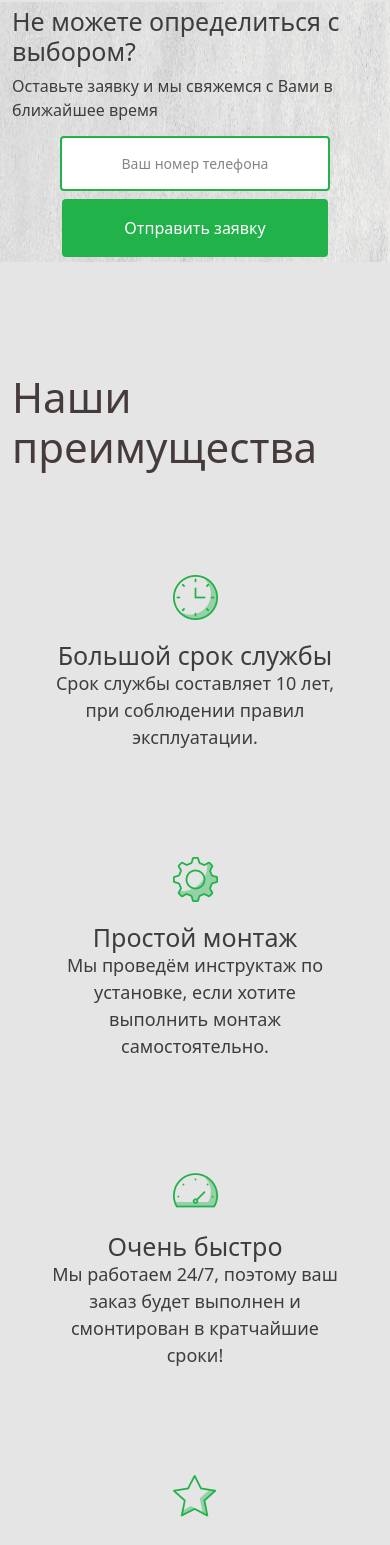
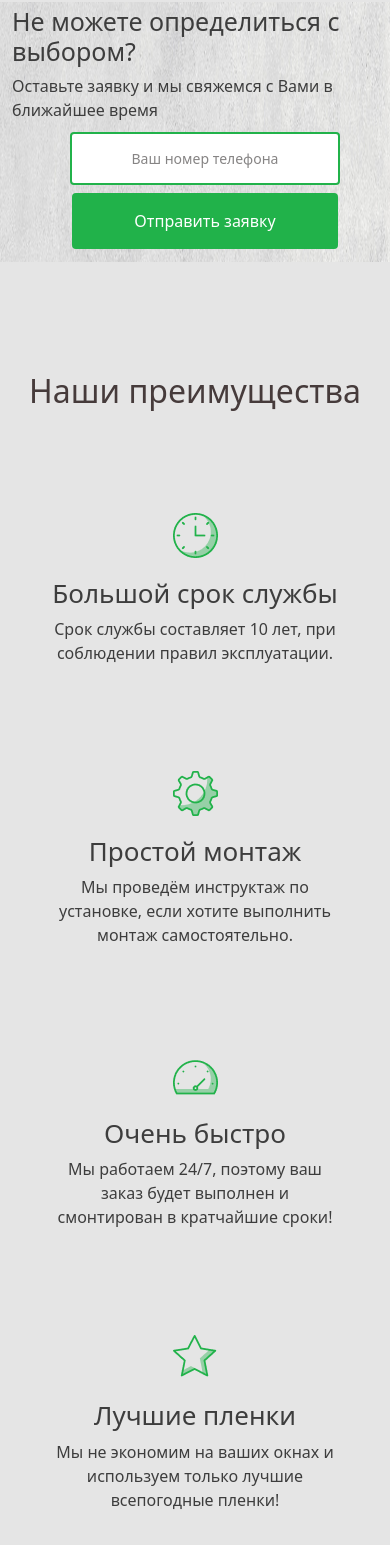
Before and after one commit to RafoBunyatyan/Soft-Windows__Figma, a React (Create React App) app: page / in a window 390 px wide. Shown: the part 2160-3705 px from the top of the page. Built offline with nearby package versions, Linux system fonts and the light colour scheme.

Commit message:
Buy_Windows push Post_Link

```diff
--- a/src/App.js
+++ b/src/App.js
@@ -3,7 +3,6 @@ import "./App.css";
 import NavBar from "./components/NavBar/NavBar";
 import Soft_Windows from "./components/SoftWindows/Soft_Windows";
 import Buy_Windows from "./components/BuyWindows/Buy_Windows";
-import Post_Link from "./components/PostLink/Post_Link";
 import Our_Advantages from "./components/OurAdvantages/Our_Advantages";
 
 function App() {
@@ -12,8 +11,8 @@ function App() {
 			<NavBar />
 			<Soft_Windows />
 			<Buy_Windows />
-			<Post_Link />
 			<Our_Advantages />
+
 		</>
 	);
 };
--- a/src/components/BuyWindows/Buy_Windows.css
+++ b/src/components/BuyWindows/Buy_Windows.css
@@ -1,6 +1,23 @@
 .myContainer_button:hover {
   background-color: #21b24a !important;
   color: #f9f9f9 !important;
+}
+
+.article_numberButton:hover {
+  background-color: #21b24a !important;
+  color: #f9f9f9 !important;
+}
+
+.article_PostButton:hover {
+  background-color: #fff !important;
+  color: #21b24a !important;
+}
+
+@media (max-width: 1280px) {
+  .article_PostButton {
+    padding: 21px 90px !important;
+    margin-top: 0.5rem !important;
+  }
 }
 
 @media (max-width: 1200px) {
@@ -25,3 +42,40 @@
     padding: 17px 10px !important;
   }
 }
+
+@media (max-width: 1000px) {
+  .article_title {
+    font-size: 25px !important;
+  }
+  .article_text {
+    font-size: 1rem !important;
+  }
+}
+
+@media (max-width: 680px) {
+  .article_about,
+  .article_button {
+    flex-direction: column !important;
+  }
+}
+
+@media (max-width: 480px) {
+  .article_PostButton,
+  .article_numberButton {
+    padding: 14px 60px !important;
+  }
+  .article_image {
+    height: 260px !important;
+  }
+  .article_about {
+    margin-top: -260px !important;
+    padding-right: 0 !important;
+  }
+}
+
+@media (max-width: 380px) {
+  .article_title {
+    font-size: 23px !important;
+    margin: 0 !important;
+  }
+}
--- a/src/components/BuyWindows/Buy_Windows.js
+++ b/src/components/BuyWindows/Buy_Windows.js
@@ -1,6 +1,7 @@
 import React from "react";
 import "./Buy_Windows.css";
-import { Button, Container, Col, Row } from "react-bootstrap";
+import Rectangle from '../../assets/images/Rectangle_100.png';
+import { Button, Container, Col, Row, Image } from "react-bootstrap";
 import Icon, { Stack } from '@mdi/react';
 import { mdiCheck } from '@mdi/js';
 
@@ -90,6 +91,23 @@ function Buy_Windows() {
 						</Button>
 					</Col>
 				</Row>
+				<Row style={{ margin: '45px auto', }}>
+					<Image fluid className='article_image' src={Rectangle} alt='Rectangle!' style={{ height: '245px', padding: '0', }} />
+					<Col className='article_about' style={{ marginTop: '-245px', display: 'flex', }}>
+						<Col style={{ display: 'flex', alignContent: 'center', justifyContent: 'center', flexFlow: 'column wrap', }}>
+							<h3 className='article_title' style={{ fontSize: '33px', }}>Не можете определиться с выбором?</h3>
+							<p className='article_text' style={{ fontSize: '18px', marginBottom: '0.3rem', }}>Оставьте заявку и мы свяжемся с Вами в ближайшее время</p>
+						</Col>
+						<Col className='article_button' style={{ display: 'flex', alignItems: 'center', flexWrap: 'wrap', alignContent: 'center', paddingLeft: '0.5rem', }}>
+							<Button className='article_numberButton' style={{ border: "2px solid #21b24a", color: '#868484', backgroundColor: '#fff', padding: '22px 86px', fontSize: "14px", }}>
+								Ваш номер телефона
+							</Button>
+							<Button className='article_PostButton' style={{ border: "2px solid #21b24a", color: '#fff', backgroundColor: '#21B24A', padding: '21px 83px', }}>
+								Отправить заявку
+							</Button>
+						</Col>
+					</Col>
+				</Row>
 			</Container>
 		</>
 	);
--- a/src/components/OurAdvantages/Our_Advantages.css
+++ b/src/components/OurAdvantages/Our_Advantages.css
@@ -8,7 +8,7 @@
   margin: 15px !important;
 }
 
-.article_Our_Advantages {
+.article_our {
   font-size: 18px !important;
   text-align: center !important;
   max-width: 293px !important;
@@ -17,3 +17,15 @@
 
 @media (max-width: 1200px) {
 }
+
+@media (max-width: 600px) {
+  .article_ourTitle {
+    font-size: 32px !important;
+  }
+  .article_ourSub_Title {
+    font-size: 26px !important;
+  }
+  .article_our {
+    font-size: 1rem !important;
+  }
+}
--- a/src/components/OurAdvantages/Our_Advantages.js
+++ b/src/components/OurAdvantages/Our_Advantages.js
@@ -13,41 +13,41 @@ function Our_Advantages() {
 		<>
 			<Container fluid className='' style={{ margin: '110px auto', padding: '0', }}>
 				<Row className='' style={{ maxWidth: '1352px', margin: '0 auto', }}>
-					<h2 className='' style={{ fontSize: '42px', color: '#463B3B', display: 'flex', color: 'rgb(70, 59, 59)', alignItems: 'center', justifyContent: 'center', flexDirection: 'column', marginBottom: '3.1rem', }}>
+					<h2 className='article_ourTitle' style={{ fontSize: '42px', color: '#463B3B', display: 'flex', color: 'rgb(70, 59, 59)', alignItems: 'center', justifyContent: 'center', flexDirection: 'column', marginBottom: '3.1rem', }}>
 						Наши преимущества
 					</h2>
 					<Col lg={12} className='' style={{ display: 'flex', flexWrap: 'wrap', padding: '0', justifyContent: 'center', }}>
 						<Col md={4} className='article_container'>
 							<Image fluid className='' src={Frame} alt='Frame!' style={{ margin: '38px 0px 20px', }} />
-							<h4 className='' style={{ fontSize: '25px', margin: '0 auto', }}>Большой срок службы</h4>
-							<p className='article_Our_Advantages'>Срок службы составляет 10 лет, при соблюдении правил эксплуатации.</p>
+							<h4 className='article_ourSub_Title' style={{ fontSize: '25px', marginBottom: '0.5rem', }}>Большой срок службы</h4>
+							<p className='article_our'>Срок службы составляет 10 лет, при соблюдении правил эксплуатации.</p>
 						</Col>
 						<Col md={4} className='article_container'>
 							<Image fluid className='' src={Frame1} alt='Frame1!' style={{ margin: '38px 0px 20px', }} />
-							<h4 className='' style={{ fontSize: '25px', margin: '0 auto', }}>Простой монтаж</h4>
-							<p className='article_Our_Advantages'>Мы проведём инструктаж по установке, если хотите выполнить монтаж самостоятельно.</p>
+							<h4 className='article_ourSub_Title' style={{ fontSize: '25px', marginBottom: '0.5rem', }}>Простой монтаж</h4>
+							<p className='article_our'>Мы проведём инструктаж по установке, если хотите выполнить монтаж самостоятельно.</p>
 						</Col>
 						<Col md={4} className='article_container'>
 							<Image fluid className='' src={Frame2} alt='Frame2!' style={{ margin: '38px 0px 20px', }} />
-							<h4 className='' style={{ fontSize: '25px', margin: '0 auto', }}>Очень быстро</h4>
-							<p className='article_Our_Advantages'>Мы работаем 24/7, поэтому ваш заказ будет выполнен и смонтирован в кратчайшие сроки!</p>
+							<h4 className='article_ourSub_Title' style={{ fontSize: '25px', marginBottom: '0.5rem', }}>Очень быстро</h4>
+							<p className='article_our'>Мы работаем 24/7, поэтому ваш заказ будет выполнен и смонтирован в кратчайшие сроки!</p>
 						</Col>
 					</Col>
 					<Col lg={12} className='' style={{ display: 'flex', flexWrap: 'wrap', padding: '0', justifyContent: 'center', }}>
 						<Col md={4} className='article_container'>
 							<Image fluid className='' src={Frame3} alt='Frame3!' style={{ margin: '38px 0px 20px', }} />
-							<h4 className='' style={{ fontSize: '25px', margin: '0 auto', }}>Лучшие пленки</h4>
-							<p className='article_Our_Advantages'>Мы не экономим на ваших окнах и используем только лучшие всепогодные пленки!</p>
+							<h4 className='article_ourSub_Title' style={{ fontSize: '25px', marginBottom: '0.5rem', }}>Лучшие пленки</h4>
+							<p className='article_our'>Мы не экономим на ваших окнах и используем только лучшие всепогодные пленки!</p>
 						</Col>
 						<Col md={4} className='article_container'>
 							<Image fluid className='' src={Frame4} alt='Frame4!' style={{ margin: '38px 0px 20px', }} />
-							<h4 className='' style={{ fontSize: '25px', margin: '0 auto', }}>Любые варианты окантовки</h4>
-							<p className='article_Our_Advantages'>Немецкая ткань ПВХ в десяти расцветках («Стандарт»). С нами надёжно и практично!</p>
+							<h4 className='article_ourSub_Title' style={{ fontSize: '25px', marginBottom: '0.5rem', }}>Любые варианты окантовки</h4>
+							<p className='article_our'>Немецкая ткань ПВХ в десяти расцветках («Стандарт»). С нами надёжно и практично!</p>
 						</Col>
 						<Col md={4} className='article_container'>
 							<Image fluid className='' src={Frame5} alt='Frame5!' style={{ margin: '38px 0px 20px', }} />
-							<h4 className='' style={{ fontSize: '25px', margin: '0 auto', }}>Прочные москитные сетки</h4>
-							<p className='article_Our_Advantages'>Мы используем только прочнейшие москитные сетки, выдерживающие очень большие нагрузки.</p>
+							<h4 className='article_ourSub_Title' style={{ fontSize: '25px', marginBottom: '0.5rem', }}>Прочные москитные сетки</h4>
+							<p className='article_our'>Мы используем только прочнейшие москитные сетки, выдерживающие очень большие нагрузки.</p>
 						</Col>
 					</Col>
 				</Row>
--- a/src/components/PostLink/Post_Link.css
+++ /dev/null
@@ -1,75 +0,0 @@
-.article_numberButton:hover {
-  background-color: #21b24a !important;
-  color: #f9f9f9 !important;
-}
-
-.article_PostButton:hover {
-  background-color: #fff !important;
-  color: #21b24a !important;
-}
-
-@media (max-width: 1280px) {
-  .article_PostButton {
-    padding: 21px 90px !important;
-    margin-top: 0.5rem !important;
-  }
-  .article_button {
-    justify-content: center !important;
-  }
-  .article_title {
-    font-size: 27px !important;
-  }
-}
-
-@media (max-width: 1000px) {
-  .article_title {
-    font-size: 25px !important;
-  }
-  .article_text {
-    font-size: 1rem !important;
-  }
-}
-
-@media (max-width: 680px) {
-  .article_about {
-    flex-direction: column !important;
-  }
-  .article_block {
-    max-height: 80px !important;
-  }
-  .article_button {
-    flex-direction: column !important;
-  }
-  .article_PostButton {
-    padding: 16px 90px !important;
-  }
-}
-
-@media (max-width: 480px) {
-  .article_PostButton,
-  .article_numberButton {
-    padding: 15px 60px !important;
-  }
-  .article_image {
-    height: 260px !important;
-  }
-  .article_about {
-    margin-top: -260px !important;
-  }
-  .article_block {
-    max-height: 100% !important;
-  }
-}
-
-@media (max-width: 380px) {
-  .article_button {
-    align-content: flex-start !important;
-  }
-  .article_title {
-    font-size: 23px !important;
-    margin: 0 !important;
-  }
-  .article_about {
-    padding-right: 0 !important;
-  }
-}
--- a/src/components/PostLink/Post_Link.js
+++ /dev/null
@@ -1,32 +0,0 @@
-import React from "react";
-import './Post_Link.css';
-import Rectangle from '../../assets/images/Rectangle_100.png';
-import { Button, Col, Row, Container, Image } from "react-bootstrap";
-
-function Post_Link() {
-	return (
-		<>
-			<Container fluid className='' style={{ maxWidth: '1600px', padding: '0', }}>
-				<Row className='' style={{ margin: '45px auto', }}>
-					<Image fluid className='article_image' src={Rectangle} alt='Rectangle!' style={{ height: '245px', padding: '0', }} />
-					<Col className='article_about' style={{ marginTop: '-245px', display: 'flex', }}>
-						<Col className='article_block' style={{ display: 'flex', alignContent: 'center', justifyContent: 'center', flexFlow: 'column wrap', }}>
-							<h3 className='article_title' style={{ fontSize: '33px', }}>Не можете определиться с выбором?</h3>
-							<p className='article_text' style={{ fontSize: '18px', marginBottom: '0.3rem', }}>Оставьте заявку и мы свяжемся с Вами в ближайшее время</p>
-						</Col>
-						<Col className='article_button' style={{ display: 'flex', alignItems: 'center', flexWrap: 'wrap', alignContent: 'center', }}>
-							<Button className='article_numberButton' style={{ border: "2px solid #21b24a", color: '#868484', backgroundColor: '#fff', padding: '22px 86px', fontSize: "14px", }}>
-								Ваш номер телефона
-							</Button>
-							<Button className='article_PostButton' style={{ border: "2px solid #21b24a", color: '#fff', backgroundColor: '#21B24A', padding: '21px 83px', }}>
-								Отправить заявку
-							</Button>
-						</Col>
-					</Col>
-				</Row>
-			</Container>
-		</>
-	);
-};
-
-export default Post_Link;
```
